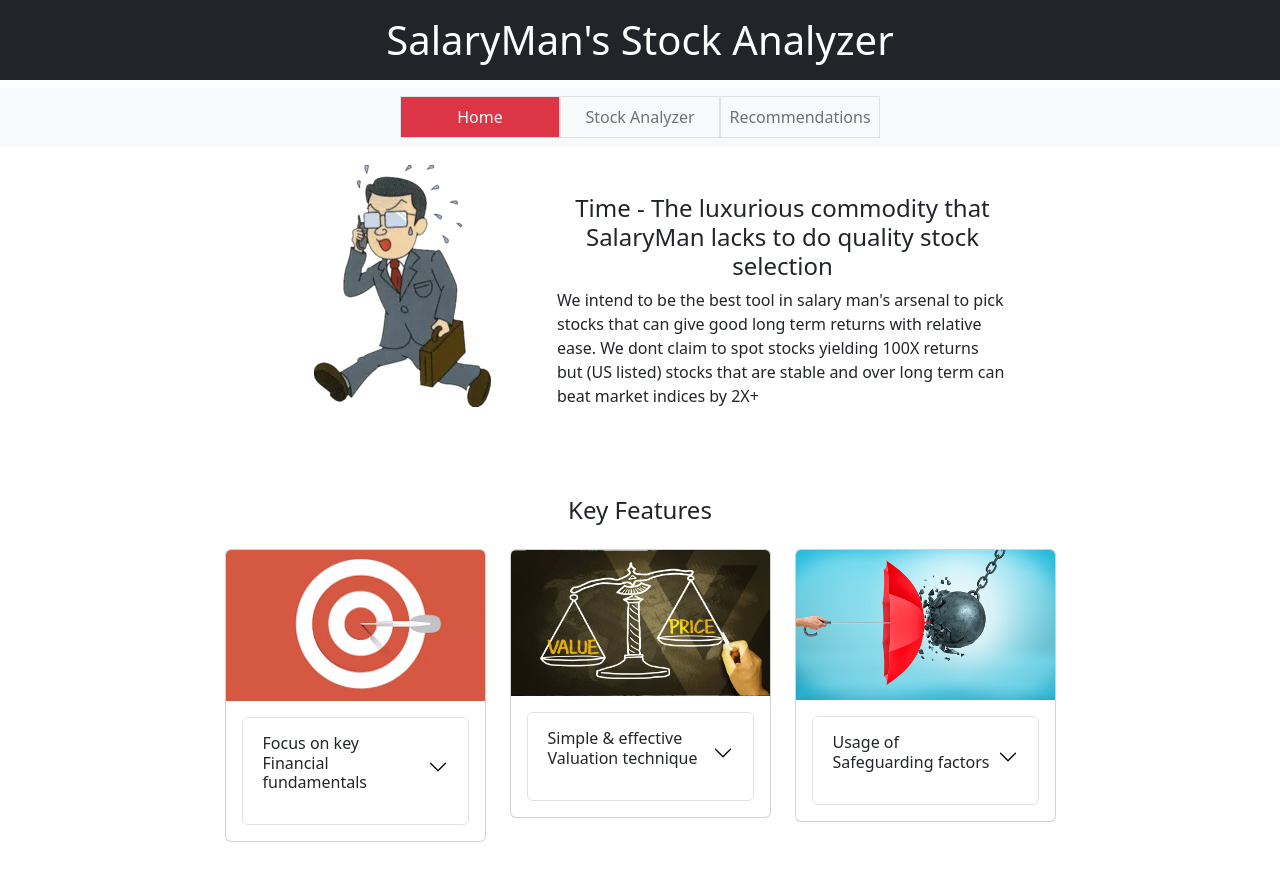
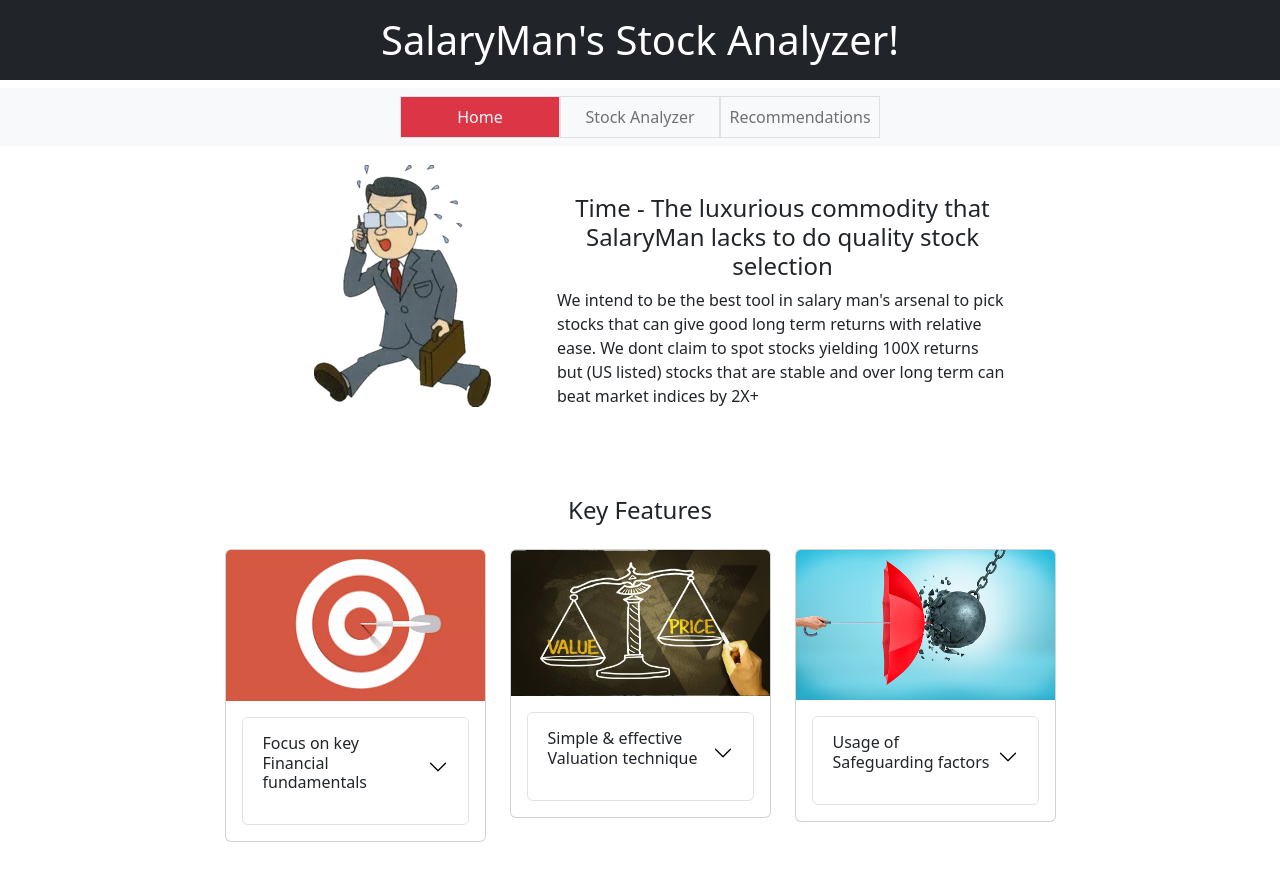
Before and after one commit to antoponselvan/StockAnalyzer_for_SalariedMen, a React (Vite) app: page / in a window 1280 px wide. Built offline with nearby package versions, Linux system fonts and the light colour scheme.

Commit message:
Added Google analytics - test

```diff
--- a/src/App.jsx
+++ b/src/App.jsx
@@ -287,7 +287,7 @@ function App() {
 
   return (
     <>
-      <h1 className='ms-auto text-center bg-dark text-white p-3'>SalaryMan's Stock Analyzer</h1>
+      <h1 className='ms-auto text-center bg-dark text-white p-3'>SalaryMan's Stock Analyzer!</h1>
       <BrowserRouter>
         <Routes>
           <Route path="/" element={<MainLayout/>}>
```
